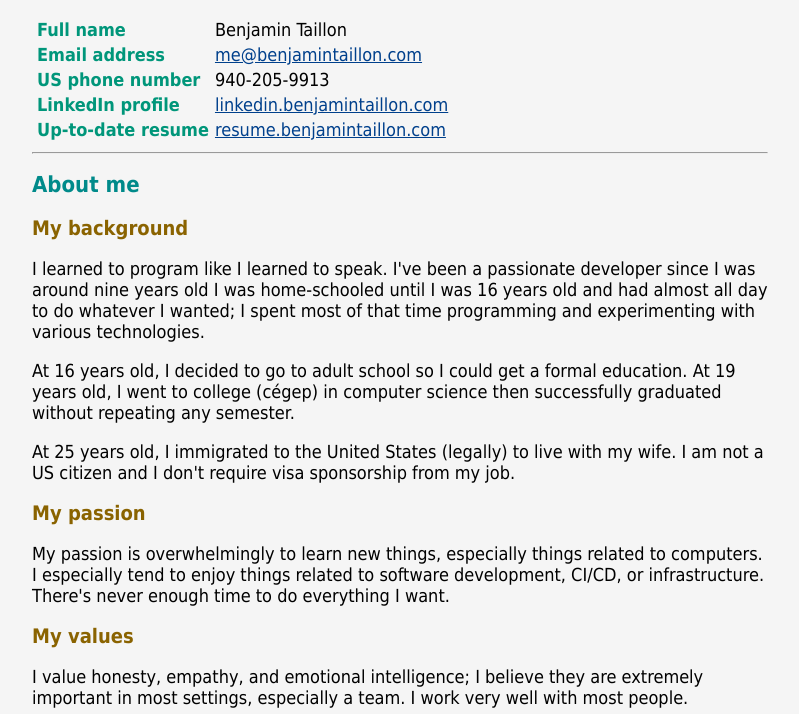
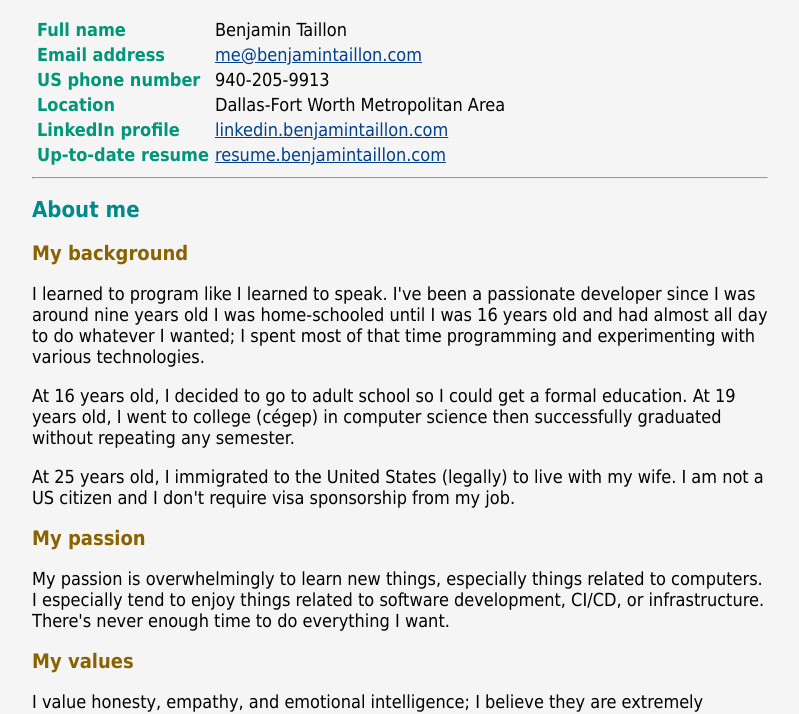
Before and after one commit to Benjamint22/resume, a website: page static/index.html in a window 1280 px wide. Shown: the top 714 px of the page, without its empty margins (240-1039 px from the left). Drawn offline with Linux system fonts and the light colour scheme.

Commit message:
added location

```diff
--- a/static/index.html
+++ b/static/index.html
@@ -143,6 +143,10 @@
           <tr>
             <th>US phone number</th>
             <td>940-205-9913</td>
+          </tr>
+          <tr>
+            <th>Location</th>
+            <td>Dallas-Fort Worth Metropolitan Area</td>
           </tr>
           <tr>
             <th>LinkedIn profile</th>
```
